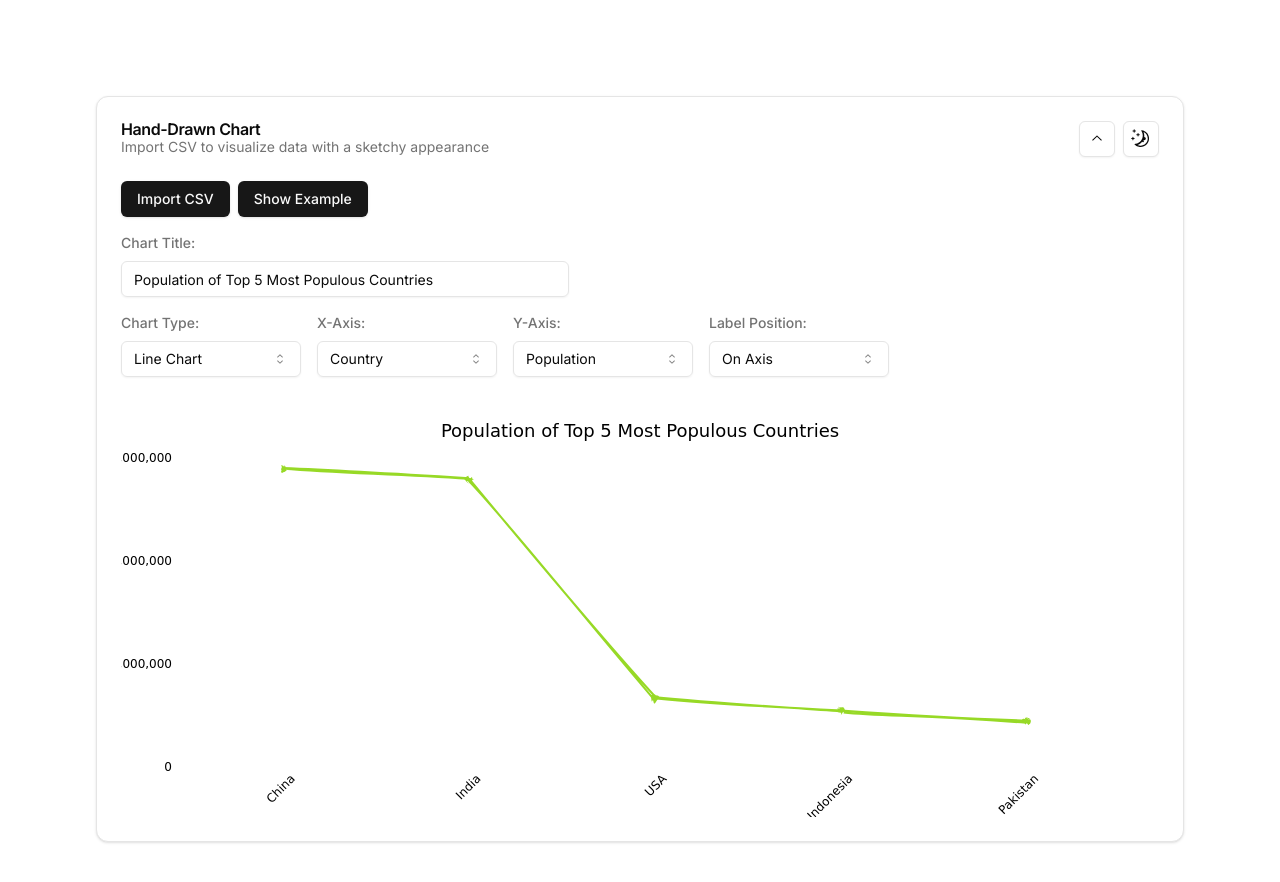
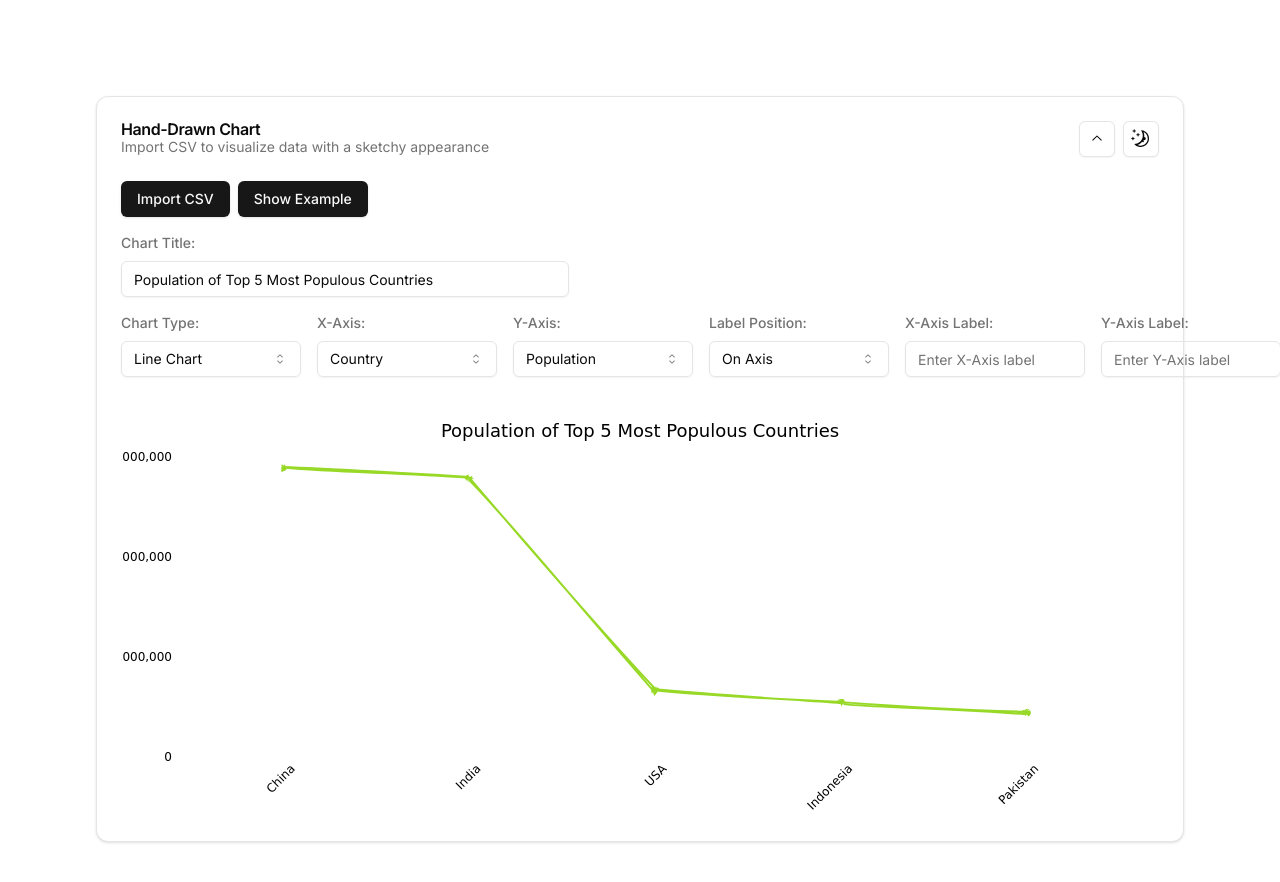
Before and after one commit to buhama/hand-drawn-graphs, a Next.js app: page / in a window 1280 px wide. Both pictures are taken after a click on the button "Show Example". Shown: the top 882 px of the page. Built offline with nearby package versions, Linux system fonts and the light colour scheme.

Commit message:
x and y labels

```diff
--- a/src/app/components/chart.tsx
+++ b/src/app/components/chart.tsx
@@ -26,6 +26,8 @@ export default function Component() {
   const [showControls, setShowControls] = useState(true)
   const [showDummyData, setShowDummyData] = useState(false)
   const [labelPosition, setLabelPosition] = useState<'axis' | 'data'>('axis')
+  const [xAxisLabel, setXAxisLabel] = useState<string>('')
+  const [yAxisLabel, setYAxisLabel] = useState<string>('')
 
   useEffect(() => {
     const updateDimensions = () => {
@@ -128,7 +130,7 @@ export default function Component() {
         })
 
     } else {
-      const margin = { top: 20, right: 30, bottom: 50, left: 60 }
+      const margin = { top: 20, right: 30, bottom: 60, left: 60 }
       const width = dimensions.width - margin.left - margin.right
       const height = dimensions.height - margin.top - margin.bottom
 
@@ -182,6 +184,33 @@ export default function Component() {
         .call(g => g.selectAll(".tick text")
           .attr("class", "text-xs text-muted-foreground")
           .style("font-family", "Comic Sans MS, cursive"))
+
+      // Add X axis label
+      if (xAxisLabel) {
+        g.append("text")
+          .attr("class", "x-axis-label")
+          .attr("x", width / 2)
+          .attr("y", height + margin.bottom - 10)
+          .style("text-anchor", "middle")
+          .style("font-family", "Comic Sans MS, cursive")
+          .style("font-size", "12px")
+          .style("fill", theme === 'dark' ? '#ffffff' : '#000000')
+          .text(xAxisLabel)
+      }
+
+      // Add Y axis label
+      if (yAxisLabel) {
+        g.append("text")
+          .attr("class", "y-axis-label")
+          .attr("transform", "rotate(-90)")
+          .attr("x", -height / 2)
+          .attr("y", -margin.left + 15)
+          .style("text-anchor", "middle")
+          .style("font-family", "Comic Sans MS, cursive")
+          .style("font-size", "12px")
+          .style("fill", theme === 'dark' ? '#ffffff' : '#000000')
+          .text(yAxisLabel)
+      }
 
       if (chartType === 'Line') {
         // Generate a random color for the line
@@ -450,7 +479,7 @@ export default function Component() {
       .attr("class", `absolute ${theme === 'dark' ? 'bg-gray-800 text-white' : 'bg-white text-black'} border border-primary p-2 rounded shadow invisible`)
       .style("font-family", "Comic Sans MS, cursive")
 
-  }, [dimensions, data, xColumn, yColumn, chartType, theme, chartTitle, labelPosition])
+  }, [dimensions, data, xColumn, yColumn, chartType, theme, chartTitle, labelPosition, xAxisLabel, yAxisLabel])
 
   const handleFileUpload = (event: React.ChangeEvent<HTMLInputElement>) => {
     const file = event.target.files?.[0]
@@ -702,6 +731,26 @@ export default function Component() {
                       </SelectContent>
                     </Select>
                   </div>
+                  <div className="w-full sm:w-auto">
+                    <label htmlFor="x-axis-label" className="block text-sm font-medium text-muted-foreground mb-2">X-Axis Label:</label>
+                    <Input
+                      id="x-axis-label"
+                      value={xAxisLabel}
+                      onChange={(e) => setXAxisLabel(e.target.value)}
+                      placeholder="Enter X-Axis label"
+                      className="w-full sm:w-[180px]"
+                    />
+                  </div>
+                  <div className="w-full sm:w-auto">
+                    <label htmlFor="y-axis-label" className="block text-sm font-medium text-muted-foreground mb-2">Y-Axis Label:</label>
+                    <Input
+                      id="y-axis-label"
+                      value={yAxisLabel}
+                      onChange={(e) => setYAxisLabel(e.target.value)}
+                      placeholder="Enter Y-Axis label"
+                      className="w-full sm:w-[180px]"
+                    />
+                  </div>
                 </div>
               </div>
             )}
```
